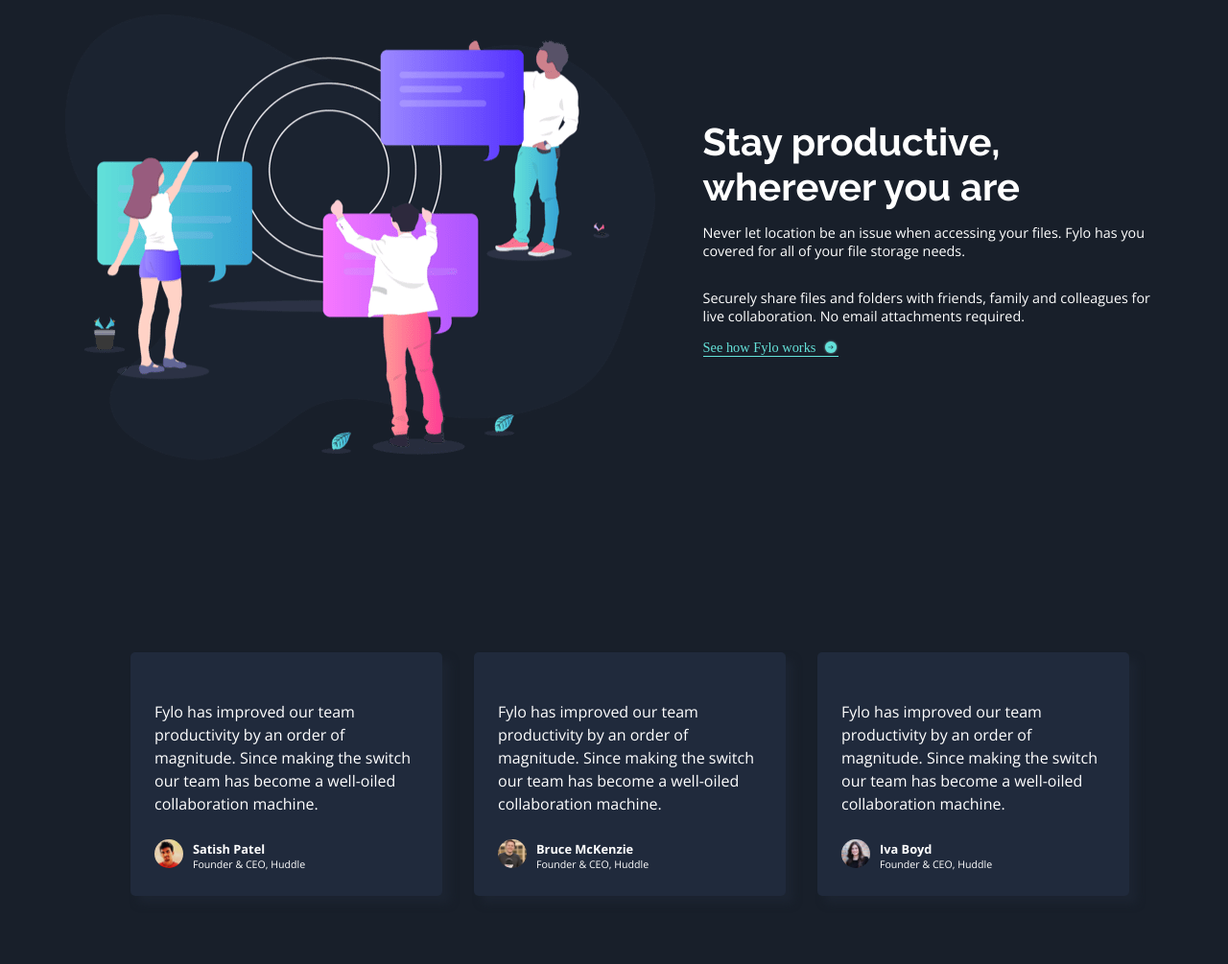
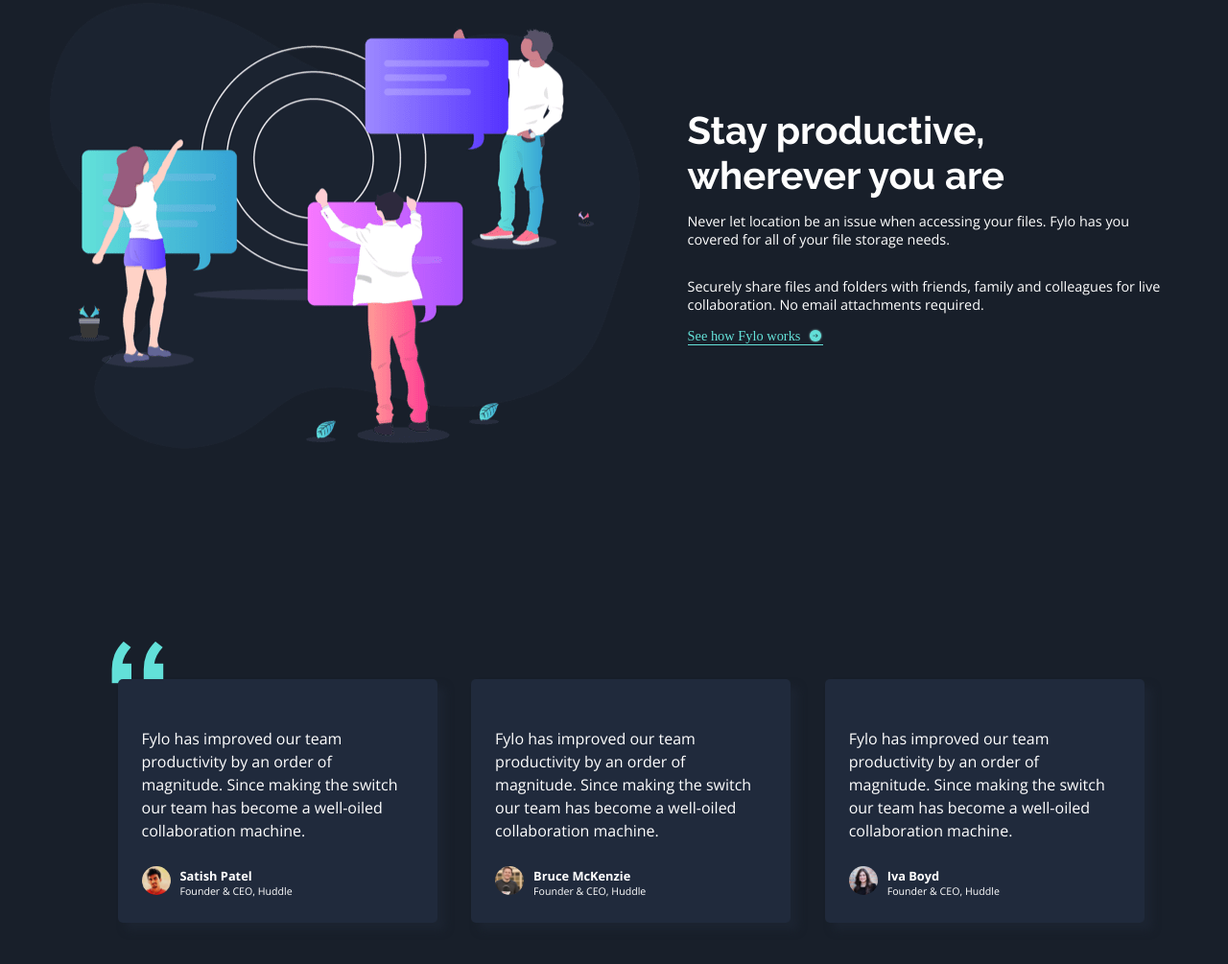
Before and after one commit to yuriv15/fylo-dark-theme-landing-page-master, a plain HTML site: page index.html in a window 1280 px wide. Shown: the part 1620-2625 px from the top of the page at 96% size. Drawn offline with nearby package versions, Linux system fonts and the light colour scheme.

Commit message:
background and sizes fixed

```diff
--- a/css/style.css
+++ b/css/style.css
@@ -11,7 +11,6 @@ body {
     max-width: 1440px;
     color: white;
     font-size: 0.8rem;
-    padding-top: 50px; /* Mudar pra resolução mobo*/
     display: flex;
     flex-direction: column;
     align-items: center;
@@ -43,6 +42,8 @@ ul{
 
 .main-header {
     width: 100vw;
+    padding-top: 50px;
+    background-color: hsl(217, 28%, 15%);
 }
 
 #header-container {
@@ -79,12 +80,21 @@ ul{
 }
 
 #main-container {
-    max-width: 1440px;
-    margin: auto;
-    padding: 0 40px;
+    max-width: 100vw;
+}
+
+#main-background1 {
+    width: 100%;
+    background-color: hsl(217, 28%, 15%);
+    background-image: url('../images/bg-curvy-desktop.svg');
+    background-repeat: no-repeat;
+    background-size: contain;
+    background-position: bottom;
 }
 
 .intro-section {
+    max-width: 1440px;
+    margin: auto;
     display: flex;
     flex-direction: column;
     align-items: center;
@@ -119,7 +129,15 @@ ul{
     background-color: hsl(176, 68%, 64%);
 }
 
+
+#main-background2 {
+    width: 100%;
+    background-color: inherit;
+}
+
 .services-section {
+    max-width: 1440px;
+    margin: auto;
     display: grid;
     grid-template-areas: "access        security"
                          "collaboration storage";
@@ -160,10 +178,10 @@ ul{
 }
 
 .productive-section {
+    max-width: 1440px;
     display: flex;
     justify-content: center;
-    margin-top: 100px;
-    margin-bottom: 200px;
+    margin: 100px auto 200px;
 }
 
 
@@ -202,15 +220,20 @@ ul{
 }
 
 .customers-section {
+    max-width: 1440px;
     display: flex;
     justify-content: center;
-    padding: 0 50px;
-    margin-bottom: 400px;
+    padding: 40px 50px;
+    margin: 0 auto 400px;
+    background-image: url('../images/bg-quotes.png');
+    background-repeat: no-repeat;
+    background-position-x: 9.5%;
+    background-position-y: top;
 }
 
 .customer {
     background-color: hsl(219, 30%, 18%);
-    width: 25%;
+    width: 24%;
     margin-left: 3%;
     padding: 50px 25px 25px 25px;
     box-shadow: 8px 8px 8px hsl(217, 28%, 15%);
--- a/index.html
+++ b/index.html
@@ -1,25 +1,31 @@
 <!DOCTYPE html>
 <html lang="en">
+
 <head>
   <meta charset="UTF-8">
-  <meta name="viewport" content="width=device-width, initial-scale=1.0"> <!-- displays site properly based on user's device -->
+  <meta name="viewport" content="width=device-width, initial-scale=1.0">
+  <!-- displays site properly based on user's device -->
 
   <link rel="icon" type="image/png" sizes="32x32" href="./images/favicon-32x32.png">
-  <link
-      rel="stylesheet"
-      href="https://cdnjs.cloudflare.com/ajax/libs/font-awesome/5.15.2/css/all.min.css"
-    />
+  <link rel="stylesheet" href="https://cdnjs.cloudflare.com/ajax/libs/font-awesome/5.15.2/css/all.min.css" />
 
   <title>Frontend Mentor | Fylo landing page with dark theme and features grid</title>
 
   <!-- Feel free to remove these styles or customise in your own stylesheet 👍 -->
   <style>
-    .attribution { font-size: 11px; text-align: center; }
-    .attribution a { color: hsl(228, 45%, 44%); }
+    .attribution {
+      font-size: 11px;
+      text-align: center;
+    }
+
+    .attribution a {
+      color: hsl(228, 45%, 44%);
+    }
   </style>
   <link rel="stylesheet" href="./css/style.css">
 </head>
 <div id="container">
+
   <body>
 
     <header class="main-header">
@@ -37,6 +43,7 @@
 
     <main class="main">
       <div id="main-container">
+        <div id="main-background1">
           <section class="intro-section">
             <div class="intro-image"><img src="./images/illustration-intro.png" alt="File organizing image"></div>
             <h2 class="intro-h2">All your files in one secure location, accessible anywhere.</h2>
@@ -47,7 +54,9 @@
             <button class="intro-btn">Get Started</button>
 
           </section>
+        </div>
 
+        <div id="main-background2">
           <section class="services-section">
 
             <article id="access-article" class="articles">
@@ -95,7 +104,26 @@
               <p>Securely share files and folders with friends, family and colleagues for live collaboration. No email
                 attachments required.</p>
 
-          <a href="#">See how Fylo works &nbsp;<svg width="16" height="16" xmlns="http://www.w3.org/2000/svg" xmlns:xlink="http://www.w3.org/1999/xlink"><defs><circle id="b" cx="6" cy="6" r="6"/><filter x="-25%" y="-25%" width="150%" height="150%" filterUnits="objectBoundingBox" id="a"><feOffset in="SourceAlpha" result="shadowOffsetOuter1"/><feGaussianBlur stdDeviation="1" in="shadowOffsetOuter1" result="shadowBlurOuter1"/><feColorMatrix values="0 0 0 0 0.384313725 0 0 0 0 0.878431373 0 0 0 0 0.850980392 0 0 0 0.811141304 0" in="shadowBlurOuter1"/></filter></defs><g fill="none" fill-rule="evenodd"><g transform="translate(2 2)"><use fill="#000" filter="url(#a)" xlink:href="#b"/><use fill="#62E0D9" xlink:href="#b"/></g><path d="M8.582 6l-.363.35 1.452 1.4H5.333v.5h4.338L8.22 9.65l.363.35 2.074-2z" fill="#1B2330"/></g></svg></a>
+              <a href="#">See how Fylo works &nbsp;<svg width="16" height="16" xmlns="http://www.w3.org/2000/svg"
+                  xmlns:xlink="http://www.w3.org/1999/xlink">
+                  <defs>
+                    <circle id="b" cx="6" cy="6" r="6" />
+                    <filter x="-25%" y="-25%" width="150%" height="150%" filterUnits="objectBoundingBox" id="a">
+                      <feOffset in="SourceAlpha" result="shadowOffsetOuter1" />
+                      <feGaussianBlur stdDeviation="1" in="shadowOffsetOuter1" result="shadowBlurOuter1" />
+                      <feColorMatrix
+                        values="0 0 0 0 0.384313725 0 0 0 0 0.878431373 0 0 0 0 0.850980392 0 0 0 0.811141304 0"
+                        in="shadowBlurOuter1" />
+                    </filter>
+                  </defs>
+                  <g fill="none" fill-rule="evenodd">
+                    <g transform="translate(2 2)">
+                      <use fill="#000" filter="url(#a)" xlink:href="#b" />
+                      <use fill="#62E0D9" xlink:href="#b" />
+                    </g>
+                    <path d="M8.582 6l-.363.35 1.452 1.4H5.333v.5h4.338L8.22 9.65l.363.35 2.074-2z" fill="#1B2330" />
+                  </g>
+                </svg></a>
             </article>
           </section>
 
@@ -143,6 +171,7 @@
             </span>
           </section>
         </div>
+      </div>
     </main>
 
     <footer class="main-footer">
@@ -175,9 +204,11 @@
         <section class="contact">
           <ul>
             <li class="footer-link"><i><img src="./images/icon-phone.svg" alt="Phone Icon"></i><a href="">
-        <p>+1-543-123-4567</p></a></li>
+                <p>+1-543-123-4567</p>
+              </a></li>
             <li class="footer-link"><i><img src="./images/icon-email.svg" alt="Email Icon"></i><a href="">
-        <p>example@fylo.com</p></a></li>
+                <p>example@fylo.com</p>
+              </a></li>
           </ul>
         </section>
 
@@ -215,4 +246,5 @@
     </div>
   </body>
 </div>
+
 </html>
```
Lines whose indentation alone changed are shown as unchanged.
